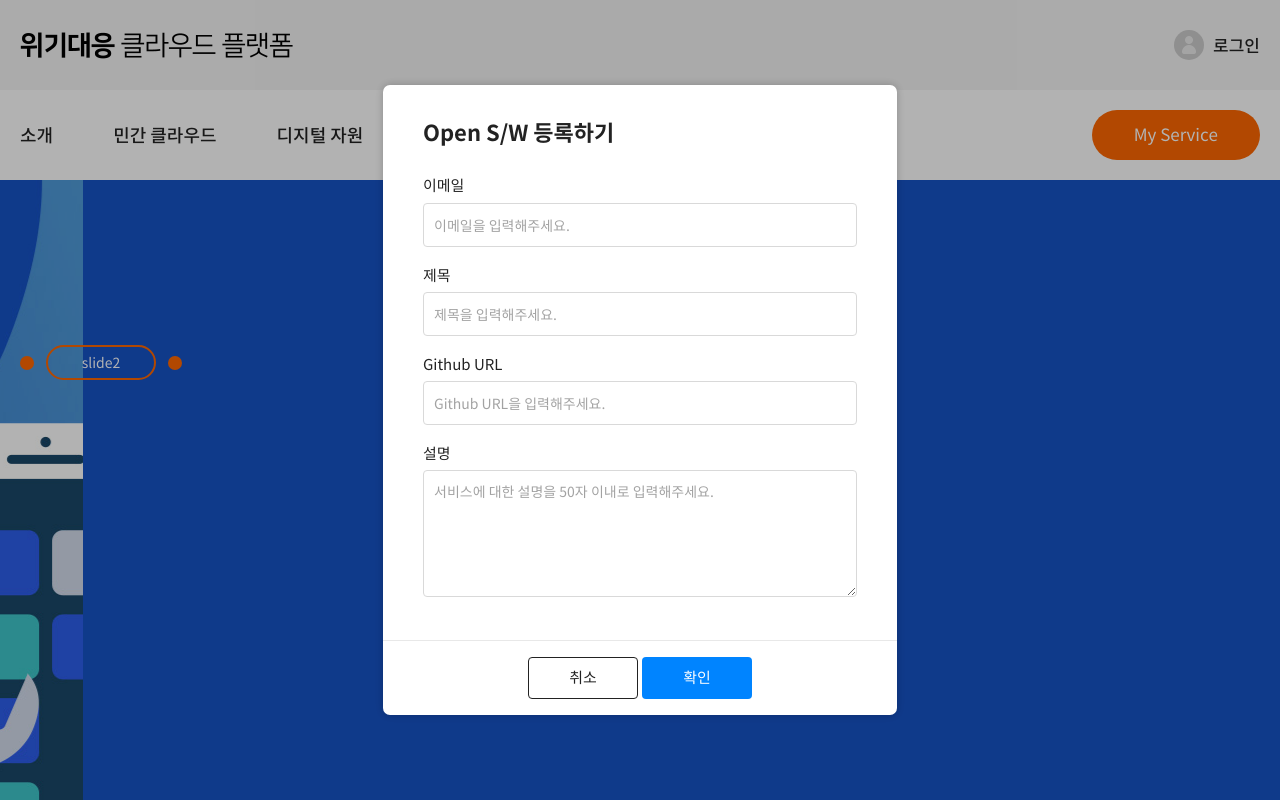
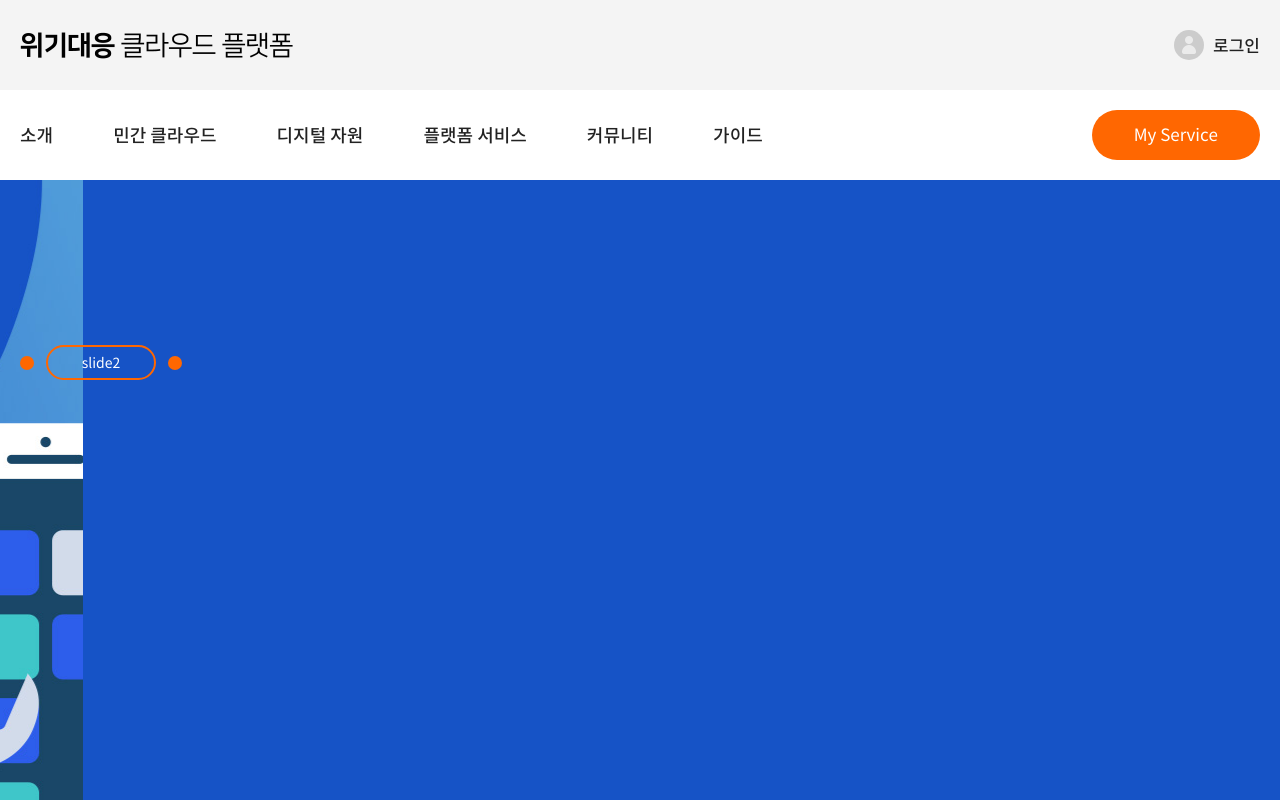
Before and after one commit to inno-design/emergency, a plain HTML site: page index.html in a window 1280 px wide. Shown: the top 800 px of the page. Drawn offline with Linux system fonts and the light colour scheme.

Commit message:
메인 서비스 및 sw 등록 dialog 추가

```diff
--- a/index.html
+++ b/index.html
@@ -116,8 +116,8 @@
               (클라우드 이용료 지원)
             </p>
             <div class="main_visual_btns">
-              <button type="button" class="btn_service">서비스 신청하기</button>
-              <button type="button" class="btn_sw">Open S/W 등록하기</button>
+              <button type="button" class="btn_service js-servicePopBtn">서비스 신청하기</button>
+              <button type="button" class="btn_sw js-swPopBtn">Open S/W 등록하기</button>
             </div>
           </div>
         </div>
@@ -320,13 +320,13 @@
   </footer>
 
   <!-- 서비스 신청하기 dialog start -->
-  <div class="pop-wrap" style="display: none">
-    <div class="pop-box">
-      <div class="pop-header">
-        <h2 class="pop-header-title">서비스 신청하기</h2>
+  <div class="pop_wrap" style="display: none" id="pop01">
+    <div class="pop_box">
+      <div class="pop_header">
+        <h2 class="pop_header_title">서비스 신청하기</h2>
       </div>
-      <div class="pop-container">
-        <div class="pop-content">
+      <div class="pop_container">
+        <div class="pop_content">
           <form id="tmpid01" method="post">
             <ul class="list_form">
               <li>
@@ -356,7 +356,7 @@
           </form>
         </div>
       </div>
-      <div class="pop-footer">
+      <div class="pop_footer">
         <button type="button" class="btn_pop cancel">취소</button>
         <button type="submit" form="tmpid01" class="btn_pop submit">확인</button>
       </div>
@@ -365,13 +365,13 @@
   <!-- 서비스 신청하기 dialog end -->
 
   <!-- sw 등록하기 dialog start -->
-  <div class="pop-wrap">
-    <div class="pop-box">
-      <div class="pop-header">
-        <h2 class="pop-header-title">Open S/W 등록하기</h2>
+  <div class="pop_wrap" style="display: none" id="pop02">
+    <div class="pop_box">
+      <div class="pop_header">
+        <h2 class="pop_header_title">Open S/W 등록하기</h2>
       </div>
-      <div class="pop-container">
-        <div class="pop-content">
+      <div class="pop_container">
+        <div class="pop_content">
           <form id="tmp02" method="post">
             <ul class="list_form">
               <li>
@@ -394,7 +394,7 @@
           </form>
         </div>
       </div>
-      <div class="pop-footer">
+      <div class="pop_footer">
         <button type="button" class="btn_pop cancel">취소</button>
         <button type="submit" form="tmp02" class="btn_pop submit">확인</button>
       </div>
@@ -435,6 +435,7 @@
   });
 </script>
 
+<!-- custom select -->
 <script src="src/resources/js/select.js"></script>
 
 </body>
--- a/src/resources/styles/componetns/_popup.scss
+++ b/src/resources/styles/componetns/_popup.scss
@@ -1,4 +1,4 @@
-.pop-wrap {
+.pop_wrap {
   z-index: 100;
   position: fixed;
   top: 0;
@@ -11,7 +11,7 @@
   background-color: rgba(0,0,0,0.3);
 }
 
-.pop-box {
+.pop_box {
   position: relative;
   display: flex;
   flex-direction: column;
@@ -23,7 +23,7 @@
   box-shadow: 0 0 8px rgba(0,0,0,0.22);
 }
 
-.pop-header {
+.pop_header {
   flex-shrink: 0;
   display: flex;
   align-items: center;
@@ -32,20 +32,20 @@
   padding-right: 40px;
 }
 
-.pop-header-title {
+.pop_header_title {
   font-size: 22px;
 }
 
-.pop-container {
+.pop_container {
   flex-grow: 1;
   overflow-y: auto;
 }
 
-.pop-content {
+.pop_content {
   padding: 0 40px 40px;
 }
 
-.pop-footer {
+.pop_footer {
   flex-shrink: 0;
   display: flex;
   justify-content: center;
```
Also changed, not shown: index.css.
